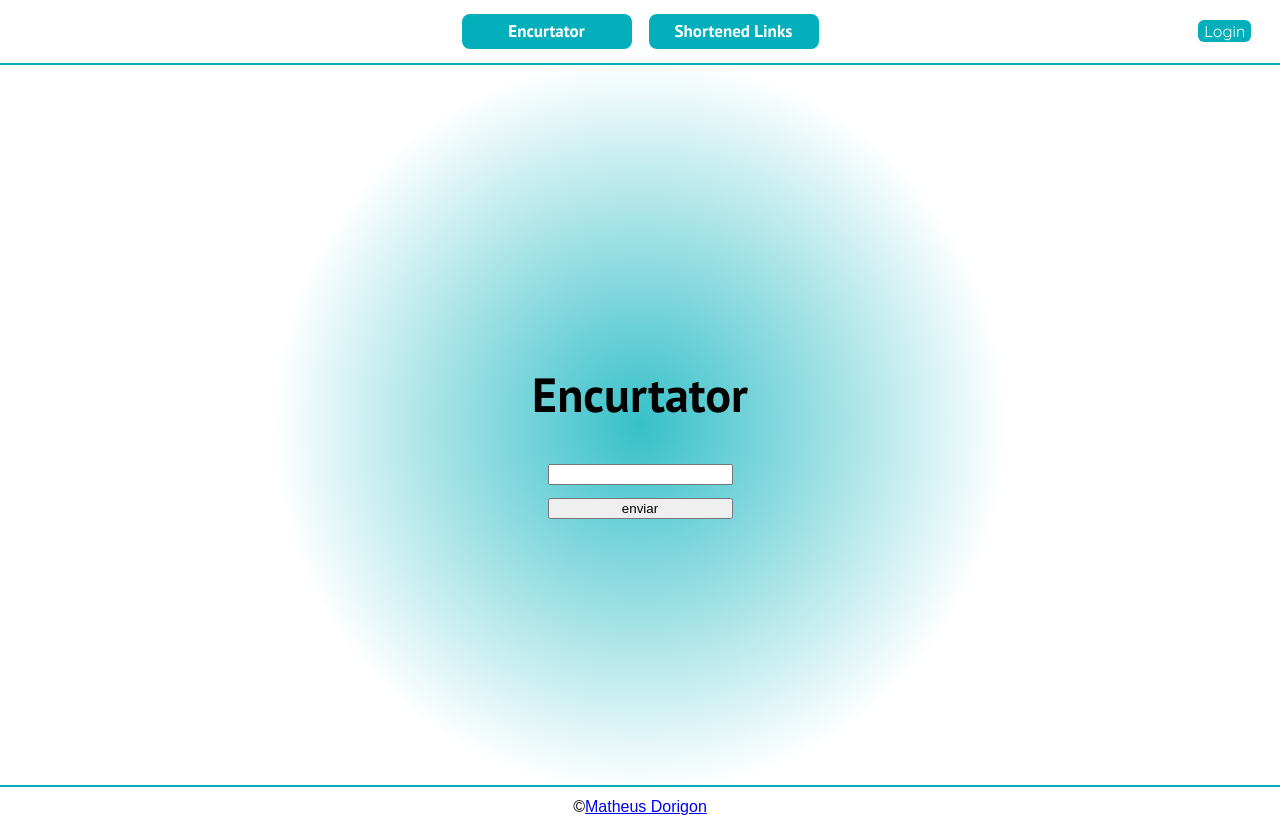
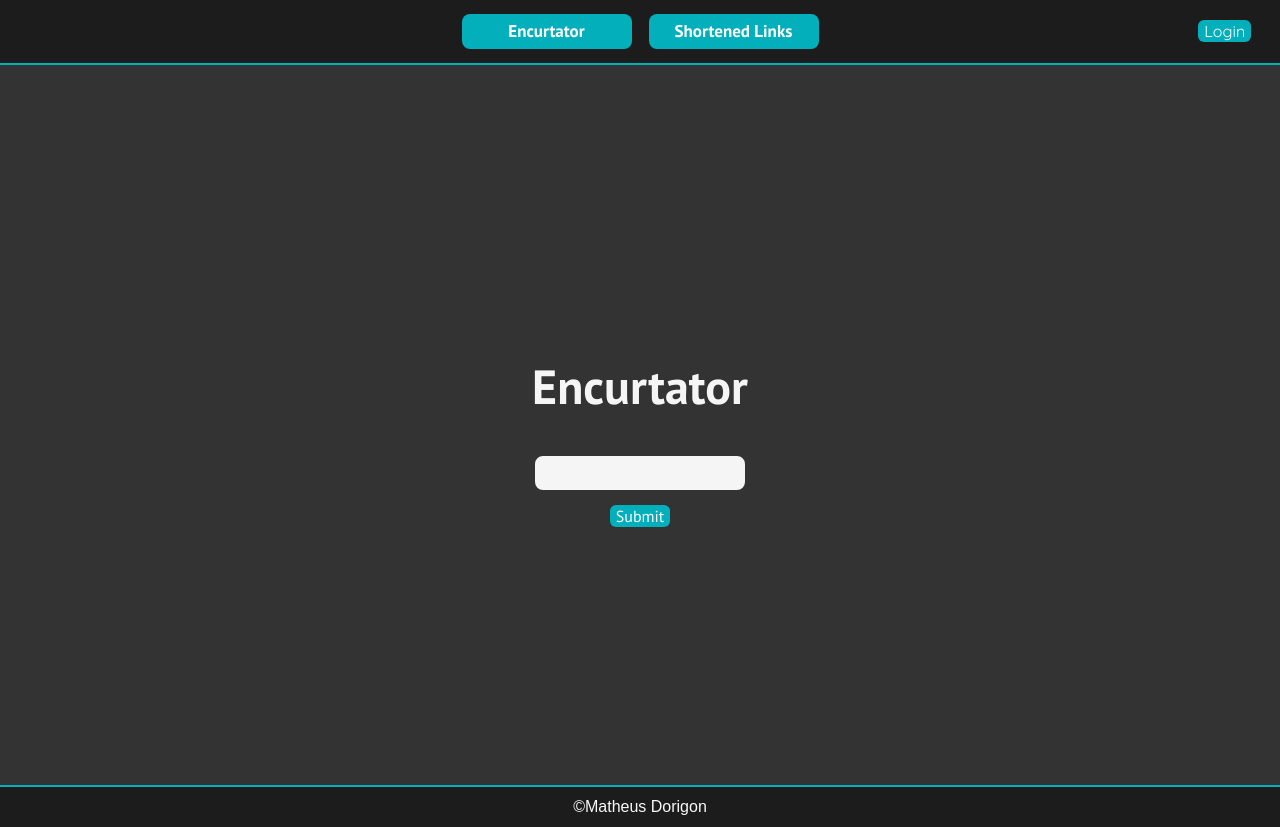
Before and after one commit to BrMD/encurtator, an Angular app in the folder angular/: page /encurtator in a window 1280 px wide. Built offline with nearby package versions, Linux system fonts and the light colour scheme; a web font is replaced by a local one.

Commit message:
almost ended style encurtator page

```diff
--- a/angular/src/app/components/form/form.component.css
+++ b/angular/src/app/components/form/form.component.css
@@ -1,17 +1,39 @@
 .formInputUrl {
-  display: flex;
   flex-direction: column;
 }
 
 .formInputUrl input {
+  display: block;
   margin: 0.5em 0 0.5em 0;
+  width: 15em;
+  height: 2em;
+  background-color: #f5f5f5;
+  border-radius: 8px;
+  border: #f5f5f5 solid 3px;
+  font-family: "PT Sans", system-ui;
+  font-weight: 400;
+  font-style: normal;
 }
+
+.formInputUrl input:focus {
+  outline: none;
+  border-color: #017a83;
+}
+
 .formInputUrl label {
   margin: 0.5em 0 0.5em 0;
 }
 
 .formInputUrl button {
-  margin: 0.5em 0 0 0;
+  display: block;
+  margin-left: auto;
+  margin-right: auto;
+  margin-top: 0.5em;
+}
+
+.divErrors {
+  display: flex;
+  flex-direction: column;
 }
 
 .inputError {
@@ -21,3 +43,20 @@
   font-weight: 700;
   font-style: normal;
 }
+
+.formInputUrl button {
+  cursor: pointer;
+  background-color: #02afbb;
+  border: none;
+  color: #fff;
+  border-radius: 6px;
+  font-size: 1em;
+  transition: all 0.8s ease-out;
+  font-family: "PT Sans", system-ui;
+  font-weight: 400;
+  font-style: normal;
+}
+
+.formInputUrl button:hover {
+  background-color: #017a83;
+}
--- a/angular/src/app/components/form/form.component.html
+++ b/angular/src/app/components/form/form.component.html
@@ -4,6 +4,7 @@
   class="formInputUrl"
 >
   <input formControlName="inputLink" />
+  <div class="divErrors">
     @if (inputLink.touched) {
     <label *ngIf="formInputLink.errors?.['UrlNotValid']" class="inputError">
       Please input a valid URL
@@ -12,7 +13,8 @@
       This field is required
     </label>
     }
-  <button type="submit">enviar</button>
+  </div>
+  <button type="submit">Submit</button>
 </form>
 @if(shortened!==null){
 <span>{{ shortened }}</span>
--- a/angular/src/app/components/title/title.component.css
+++ b/angular/src/app/components/title/title.component.css
@@ -3,4 +3,5 @@
   font-weight: 700;
   font-style: normal;
   font-size: 3em;
+  color: #f5f5f5;
 }
--- a/angular/src/app/encurtator/layout/page-layout/footer/footer.component.css
+++ b/angular/src/app/encurtator/layout/page-layout/footer/footer.component.css
@@ -3,6 +3,13 @@
   display: flex;
   align-items: center;
   justify-content: center;
-  background-color: #fff;
+  background-color: #1c1c1c;
+  color: #f8f8f8;
   font-family: "Reddit Sans Condensed", sans-serif;
 }
+
+.footer a {
+  color: #f8f8f8;
+  outline: none;
+  text-decoration: none;
+}
--- a/angular/src/app/encurtator/layout/page-layout/header/header.component.css
+++ b/angular/src/app/encurtator/layout/page-layout/header/header.component.css
@@ -3,6 +3,7 @@
   display: flex;
   justify-content: space-between;
   align-items: center;
+  background-color: #1c1c1c;
 }
 
 .navButtons {
--- a/angular/src/app/encurtator/pages/main/main.component.css
+++ b/angular/src/app/encurtator/pages/main/main.component.css
@@ -3,12 +3,7 @@
   padding: 0;
   border-top: 2px solid #02afbb;
   border-bottom: 2px solid #02afbb;
-  background: rgb(55, 192, 201);
-  background: radial-gradient(
-    circle,
-    rgba(55, 192, 201, 1) 0%,
-    rgba(255, 255, 255, 1) 50%
-  );
+  background-color: #333333;
   min-height: 90vh;
   display: flex;
   justify-content: center;
```
Lines whose indentation alone changed are shown as unchanged.
